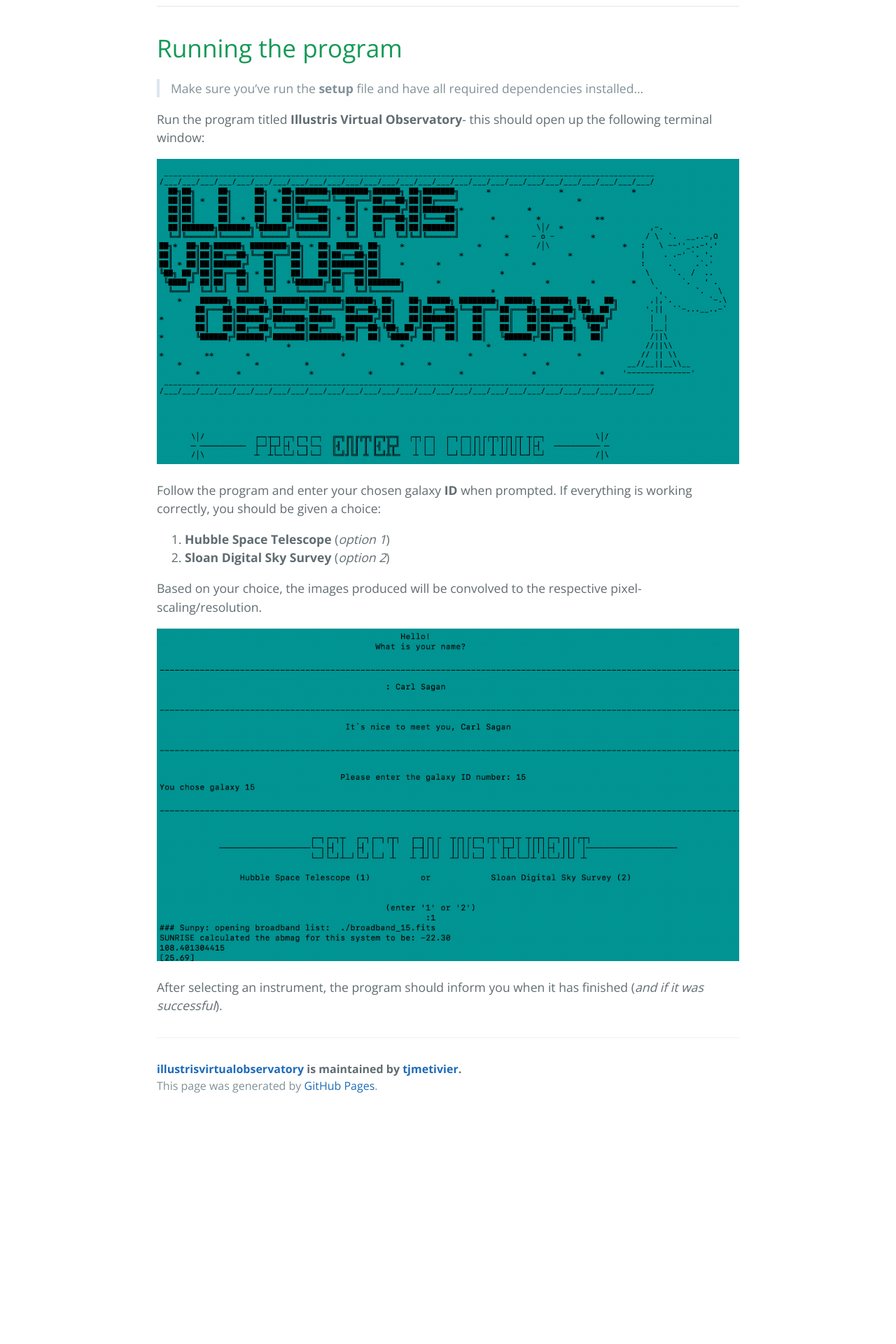
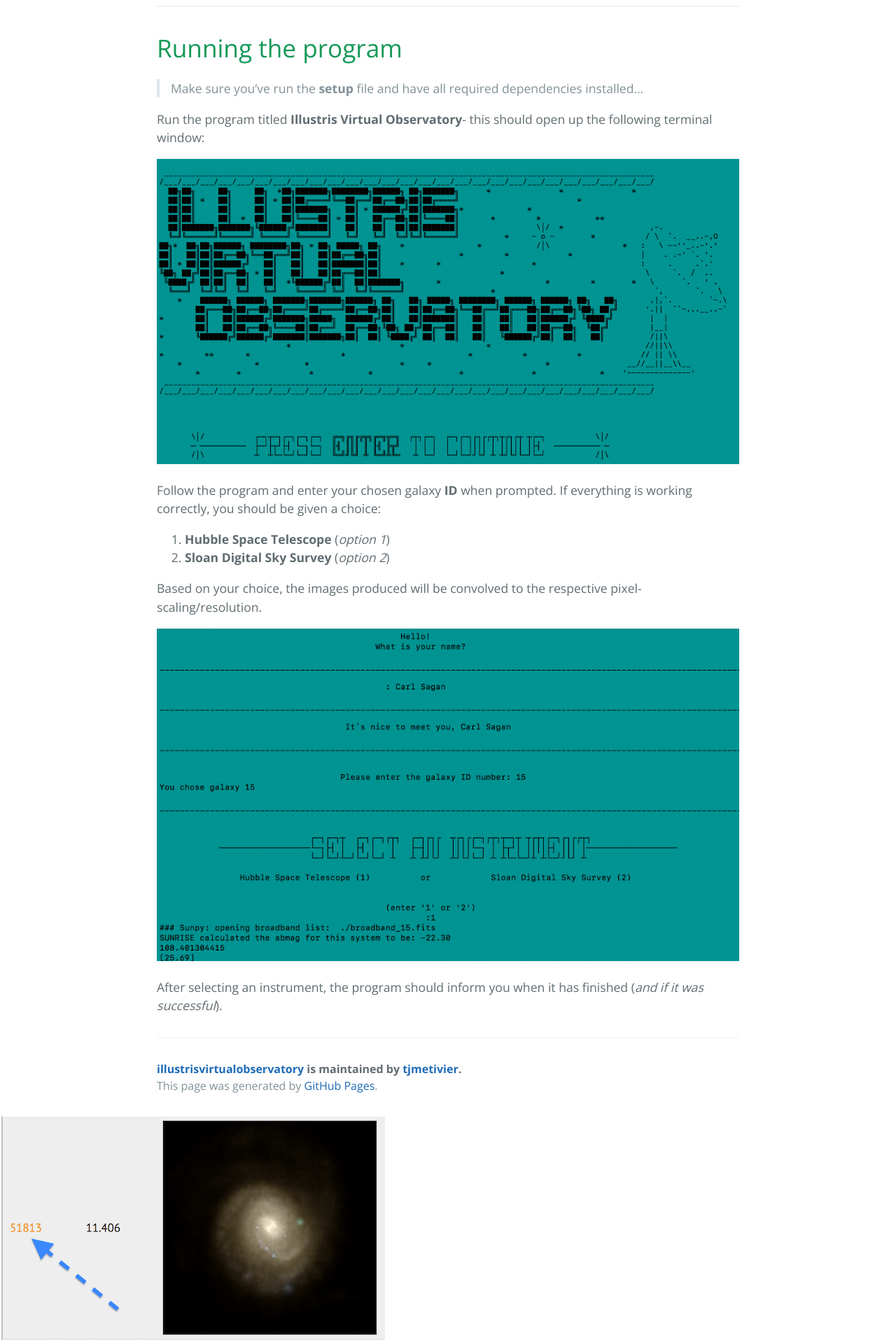
Before and after one commit to tjmetivier/illustrisvirtualobservatory, a Jekyll site: the page built from index.md, in a window 1280 px wide. Shown: the part 1799-3719 px from the top of the page at 70% size. Built offline with Jekyll 4.4.1, drawn with Linux system fonts in a browser that asks for light colours; before the commit the page ends 3394 px from its top, so only the background shows below that.

Commit message:
Update default.html

```diff
--- a/_layouts/default.html
+++ b/_layouts/default.html
@@ -27,6 +27,12 @@
         <span class="site-footer-credits">This page was generated by <a href="https://pages.github.com">GitHub Pages</a>.</span>
       </footer>
     </section>
+    <div class="thumbnail">
+                    <div class="thumbnail--image">
+                        <a href="https://www.github.com/tjmetivier/illustrisvirtualobservatory">
+                            <img src="p2.png" />
+                        </a>
+                    </div>
 
     {% if site.google_analytics %}
       <script>
```
